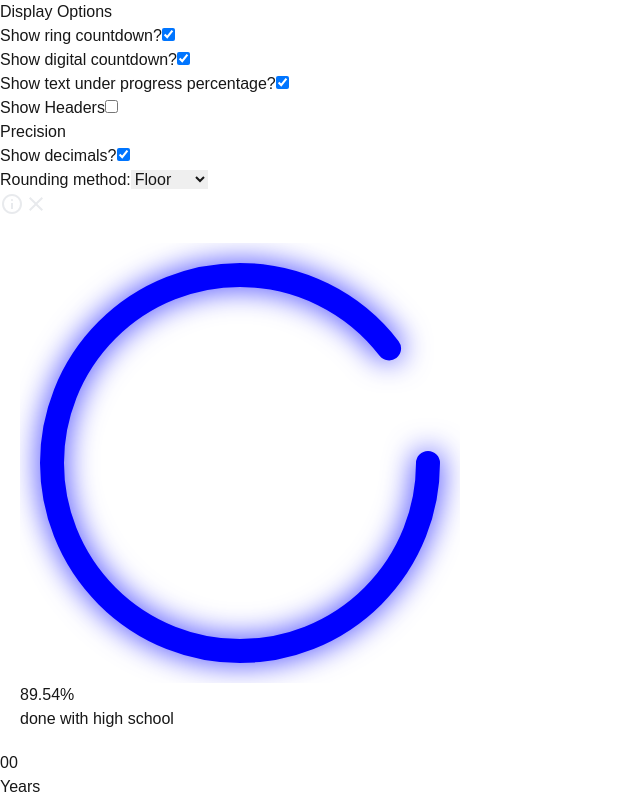
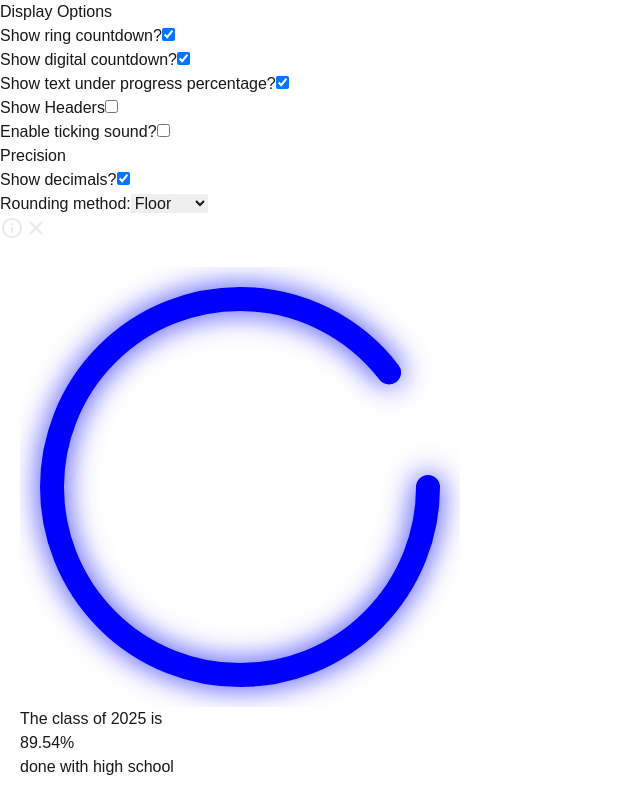
Before and after one commit to beck1888/hs-progress-countdown, a Next.js app: page / in a window 1280 px wide. Both pictures are taken after a click on the button 36 px from the left and 12 px from the top of the page. Shown: the top 800 px of the page, without its empty margins (0-640 px from the left). Built offline with nearby package versions, Linux system fonts and the light colour scheme; no server answers.

Commit message:
Enhance CircularTimer and Settings components with new props for text display and ticking sound functionality; update README for project clarity.

```diff
--- a/src/components/CountdownPage.tsx
+++ b/src/components/CountdownPage.tsx
@@ -1,6 +1,6 @@
 "use client";
 
-import { useState, useEffect } from "react";
+import { useState, useEffect, useRef } from "react";
 import InfoBox from "@/components/ui/InfoBox";
 import Settings from "@/components/ui/Settings";
 import DigitalCountdown from "@/components/ui/DigitalCountdown";
@@ -36,6 +36,8 @@ const CountdownPage = () => {
   const [showText, setShowText] = useState(true); // New state
   const [roundingMethod, setRoundingMethod] = useState<'floor' | 'nearest'>('floor'); // New state
   const [showHeaders, setShowHeaders] = useState(false); // Set to false by default
+  const [enableTickingSound, setEnableTickingSound] = useState(false); // New state
+  const tickingSoundRef = useRef<HTMLAudioElement | null>(null); // New ref
 
   // Toggle handlers for InfoBox and Settings so only one can be open at a time
   const handleToggleInfo = () => {
@@ -76,6 +78,10 @@ const CountdownPage = () => {
     setShowHeaders(!showHeaders);
   };
 
+  const handleToggleTickingSound = () => {
+    setEnableTickingSound(!enableTickingSound);
+  };
+
   const calculatePercentage = () => {
     const now = new Date();
     const totalDuration = endDate.getTime() - startDate.getTime();
@@ -94,6 +100,19 @@ const CountdownPage = () => {
     const timer = setInterval(update, 1000);
     return () => clearInterval(timer);
   }, []);
+
+  useEffect(() => {
+    if (enableTickingSound) {
+      if (!tickingSoundRef.current) {
+        tickingSoundRef.current = new Audio('/audio/clock_tick.mp3');
+        tickingSoundRef.current.loop = true;
+      }
+      tickingSoundRef.current.play();
+    } else if (tickingSoundRef.current) {
+      tickingSoundRef.current.pause();
+      tickingSoundRef.current.currentTime = 0;
+    }
+  }, [enableTickingSound]);
 
   return (
     <div className="min-h-screen bg-black p-8 text-white flex flex-col items-center">
@@ -128,12 +147,14 @@ const CountdownPage = () => {
         showRing={showRing}
         showText={showText} // New prop
         showHeaders={showHeaders}
+        enableTickingSound={enableTickingSound} // New prop
         roundingMethod={roundingMethod} // New prop
         onToggleDecimals={handleToggleDecimals}
         onToggleDigital={handleToggleDigital}
         onToggleRing={handleToggleRing}
         onToggleText={handleToggleText} // New prop
         onToggleHeaders={handleToggleHeaders}
+        onToggleTickingSound={handleToggleTickingSound} // New prop
         onChangeRoundingMethod={handleChangeRoundingMethod} // New prop
       />
       <div className="absolute bottom-4 right-4 flex flex-col space-y-2">
--- a/src/components/ui/CircularTimer.tsx
+++ b/src/components/ui/CircularTimer.tsx
@@ -63,6 +63,9 @@ const CircularTimer: React.FC<CircularTimerProps> = ({
         />
       </svg>
       <div className="absolute top-1/2 left-1/2 transform -translate-x-1/2 -translate-y-1/2 text-center">
+        {showText && (
+          <p className="text-sm text-gray-400">The class of 2025 is</p>
+        )}
         <p className="text-4xl font-bold text-white transition-all duration-300">
           {displayPercentage}%
         </p>
--- a/src/components/ui/Settings.tsx
+++ b/src/components/ui/Settings.tsx
@@ -6,13 +6,15 @@ interface SettingsProps {
   showDigital: boolean;
   showRing: boolean;
   showText: boolean;
-  showHeaders: boolean; // Add this
+  showHeaders: boolean;
+  enableTickingSound: boolean; // Add this
   roundingMethod: 'floor' | 'nearest';
   onToggleDecimals: () => void;
   onToggleDigital: () => void;
   onToggleRing: () => void;
   onToggleText: () => void;
-  onToggleHeaders: () => void; // Add this
+  onToggleHeaders: () => void;
+  onToggleTickingSound: () => void; // Add this
   onChangeRoundingMethod: (method: 'floor' | 'nearest') => void;
 }
 
@@ -22,13 +24,15 @@ const Settings: React.FC<SettingsProps> = ({
   showDigital,
   showRing,
   showText,
-  showHeaders, // Add this
+  showHeaders,
+  enableTickingSound, // Add this
   roundingMethod,
   onToggleDecimals,
   onToggleDigital,
   onToggleRing,
   onToggleText,
-  onToggleHeaders, // Add this
+  onToggleHeaders,
+  onToggleTickingSound, // Add this
   onChangeRoundingMethod,
 }) => {
   if (!isOpen) return null;
@@ -99,6 +103,20 @@ const Settings: React.FC<SettingsProps> = ({
             </div>
           </label>
         </div>
+        <div className="flex items-center justify-between mb-2">
+          <span>Enable ticking sound?</span>
+          <label className="inline-flex items-center cursor-pointer">
+            <input
+              type="checkbox"
+              className="sr-only"
+              checked={enableTickingSound}
+              onChange={onToggleTickingSound}
+            />
+            <div className="w-10 h-5 bg-gray-600 rounded-full relative">
+              <div className={`absolute left-0 top-0 w-5 h-5 bg-white rounded-full transform transition-all ${enableTickingSound ? 'translate-x-5 bg-blue-500' : ''}`} />
+            </div>
+          </label>
+        </div>
       </div>
       <div>
         <h3 className="text-lg font-bold text-gray-300 mb-2">Precision</h3>
@@ -112,7 +130,7 @@ const Settings: React.FC<SettingsProps> = ({
               onChange={onToggleDecimals}
             />
             <div className="w-10 h-5 bg-gray-600 rounded-full relative">
-              <div className={`absolute left-0 top-0 w-5 h-5 bg-white rounded-full transform transition-all ${decimals ? 'translate-x-5 bg-blue-300' : ''}`} />
+              <div className={`absolute left-0 top-0 w-5 h-5 bg-white rounded-full transform transition-all ${decimals ? 'translate-x-5 bg-blue-500' : ''}`} />
             </div>
           </label>
         </div>
```
Also changed, not shown: 2 other files (tests, documents, lock files or other folders).
